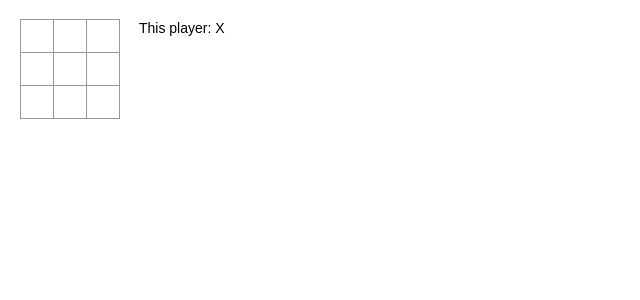
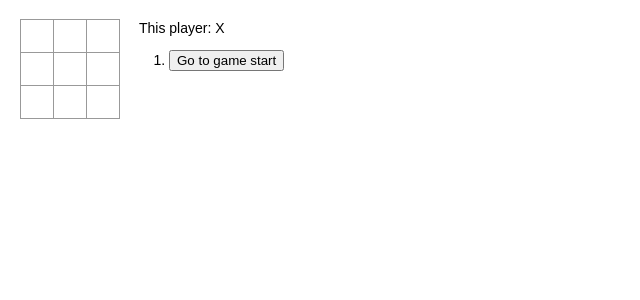
Before and after one commit to Norman518/tictactoe-react, a React (Create React App) app: page / in a window 1280 px wide. Shown: the top 300 px of the page, without its empty margins (0-640 px from the left). Built offline with nearby package versions, Linux system fonts and the light colour scheme.

Commit message:
Update index.js
added history of moves

```diff
--- a/src/index.js
+++ b/src/index.js
@@ -8,26 +8,6 @@
       {props.value}
     </button>
   );
-}
-
-function calculateWinner(squares) {
-  const lines = [
-    [0, 1, 2],
-    [3, 4, 5],
-    [6, 7, 8],
-    [0, 3, 6],
-    [1, 4, 7],
-    [2, 5, 8],
-    [0, 4, 8],
-    [2, 4, 6]
-  ];
-  for (let i = 0; i < lines.length; i++) {
-    const [a, b, c] = lines[i];
-    if (squares[a] && squares[a] === squares[b] && squares[a] === squares[c]) {
-      return squares[a];
-    }
-  }
-  return null;
 }
 
 class Board extends React.Component {
@@ -68,12 +48,13 @@
     super(props);
     this.state = {
       history: [{ squares: Array(9).fill(null) }],
-      xIsNext: true
+      xIsNext: true,
+      stepNumber: 0
     };
   }
   handleClick(value) {
-    const history = this.state.history;
-    const current = this.state.history[history.length - 1];
+    const history = this.state.history.slice(0, this.state.stepNumber + 1);
+    const current = history[history.length - 1];
     const squares = current.squares.slice();
     if (calculateWinner(squares) || squares[value]) {
       return;
@@ -85,13 +66,28 @@
           squares: squares
         }
       ]),
+      stepNumber: history.length,
       xIsNext: !this.state.xIsNext
+    });
+  }
+  jumpTo(step) {
+    this.setState({
+      stepNumber: step,
+      xIsNext: step % 2 === 0
     });
   }
   render() {
     const history = this.state.history;
-    const current = this.state.history[history.length - 1];
+    const current = history[this.state.stepNumber];
     const winner = calculateWinner(current.squares);
+    const moves = history.map((step, move) => {
+      const desc = move ? `Go to move #${move}` : `Go to game start`;
+      return (
+        <li key={move}>
+          <button onClick={() => this.jumpTo(move)}>{desc}</button>
+        </li>
+      );
+    });
     let status;
     if (winner) {
       status = `Winner: ${winner}`;
@@ -109,7 +105,7 @@
         </div>
         <div className="game-info">
           <div>{status}</div>
-          <ol>{/* TODO */}</ol>
+          <ol>{moves}</ol>
         </div>
       </div>
     );
@@ -119,3 +115,23 @@
 // ========================================
 
 ReactDOM.render(<Game />, document.getElementById("root"));
+
+function calculateWinner(squares) {
+  const lines = [
+    [0, 1, 2],
+    [3, 4, 5],
+    [6, 7, 8],
+    [0, 3, 6],
+    [1, 4, 7],
+    [2, 5, 8],
+    [0, 4, 8],
+    [2, 4, 6]
+  ];
+  for (let i = 0; i < lines.length; i++) {
+    const [a, b, c] = lines[i];
+    if (squares[a] && squares[a] === squares[b] && squares[a] === squares[c]) {
+      return squares[a];
+    }
+  }
+  return null;
+}
```
